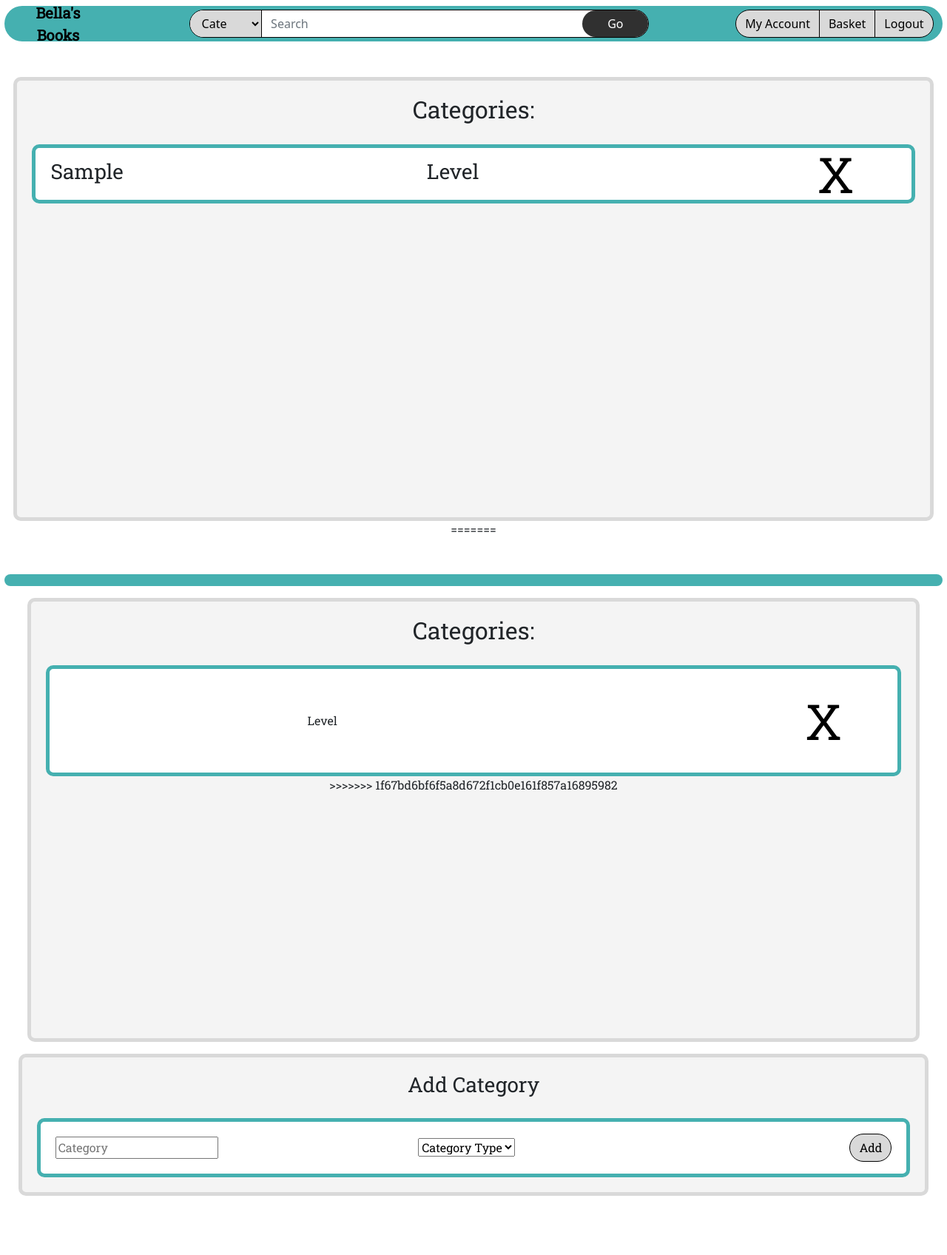
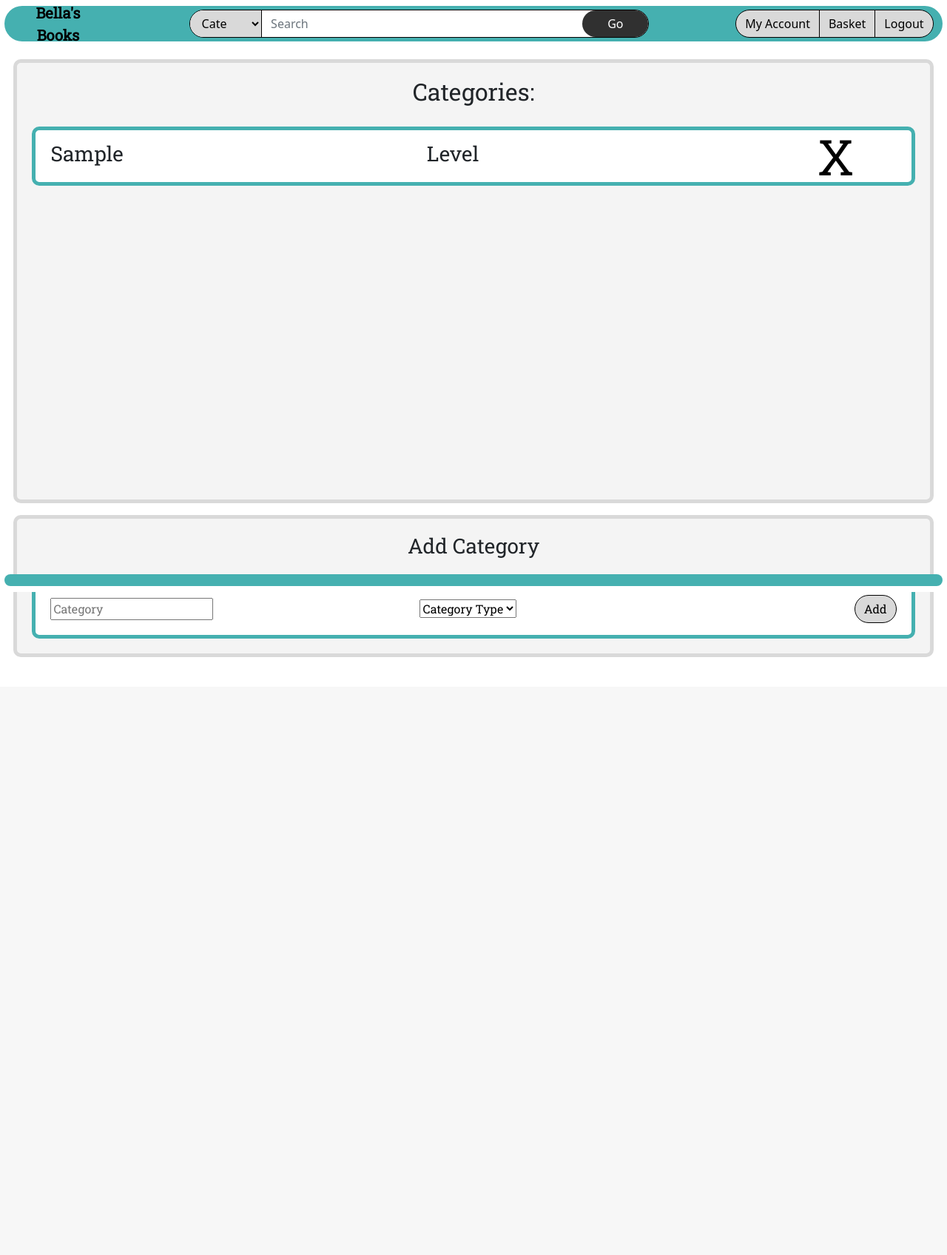
Before and after one commit to HenryW-C/bookshop, a PHP site: page /categories.php in a window 1280 px wide. Shown: the whole page at 74% size. After the commit the page ends 888 px from the top, so only its background shows below. Run offline with PHP 8.4, Linux system fonts and the light colour scheme; the visitor is signed in with stand-in values (Sample User, id 1); tables that the repository leaves empty or names only in its code hold one stand-in row (values such as "Sample post"); data that the repository does not hold is empty.

Commit message:
finished git mess

```diff
--- a/categories.php
+++ b/categories.php
@@ -66,7 +66,6 @@ if (!isset($_SESSION['Email'])) {
     </div>
 
     <!-- body of website -->
-<<<<<<< HEAD
     <div class="basket">
         <div class="main">
             <div class="container-fluid mt-5">
@@ -114,53 +113,6 @@ if (!isset($_SESSION['Email'])) {
                                 }
                             ?>
                         </div>
-=======
-    <div class="main">
-        <div class="container-fluid mt-5">
-            <div class="row">
-                <div class="col-md-12">
-                    <!-- 'custom-column' to fill page as backing box -->
-                    <div class="custom-column">
-                        <?php
-                            // fetch all categories
-                            $stmt = $conn->prepare("SELECT * FROM tblCategories ORDER BY categoryID ASC");
-                            $stmt->execute();
-                            $categoryData = $stmt->fetch(PDO::FETCH_ASSOC);
-                            // sets variable to determine if there are categories
-                            if ($categoryData) {
-                                $categoryData = 1;
-                            }
-                            else {
-                                $categoryData = 0;
-                            }
-                            if ($categoryData == 1) {
-                                // if there are categories, they are displayed
-                                echo ('<h2>Categories:</h2>');
-                                do {
-                                    // row to fill the width of the page
-                                    echo('<div class="custom-row">');
-                                        echo ('<div class="left-content">');
-                                           echo($categoryData["category"]);
-                                        echo ('</div>');
-                                        echo ('<div class="title">');
-                                           if ($categoryData["category"] == 1){
-                                            echo ('Subject');
-                                           }
-                                           else{
-                                            echo ('Level');
-                                           }
-                                        echo ('</div>');
-                                        echo ('<div class="remove">');
-                                            echo ('<a class="link" href="removecategory.php?categoryID=' . $categoryData["categoryID"] .'">X</a>');
-                                        echo ('</div>');
-                                    echo('</div>');
-                                } while ($categoryData = $stmt->fetch(PDO::FETCH_ASSOC));
-                            } else {
-                                // message to be shown if there are no categories
-                                echo('<br>There are no categories');
-                            }
-                        ?>
->>>>>>> 1f67bd6bf6f5a8d672f1cb0e161f857a16895982
                     </div>
                 </div>
                 <p></p>
```
